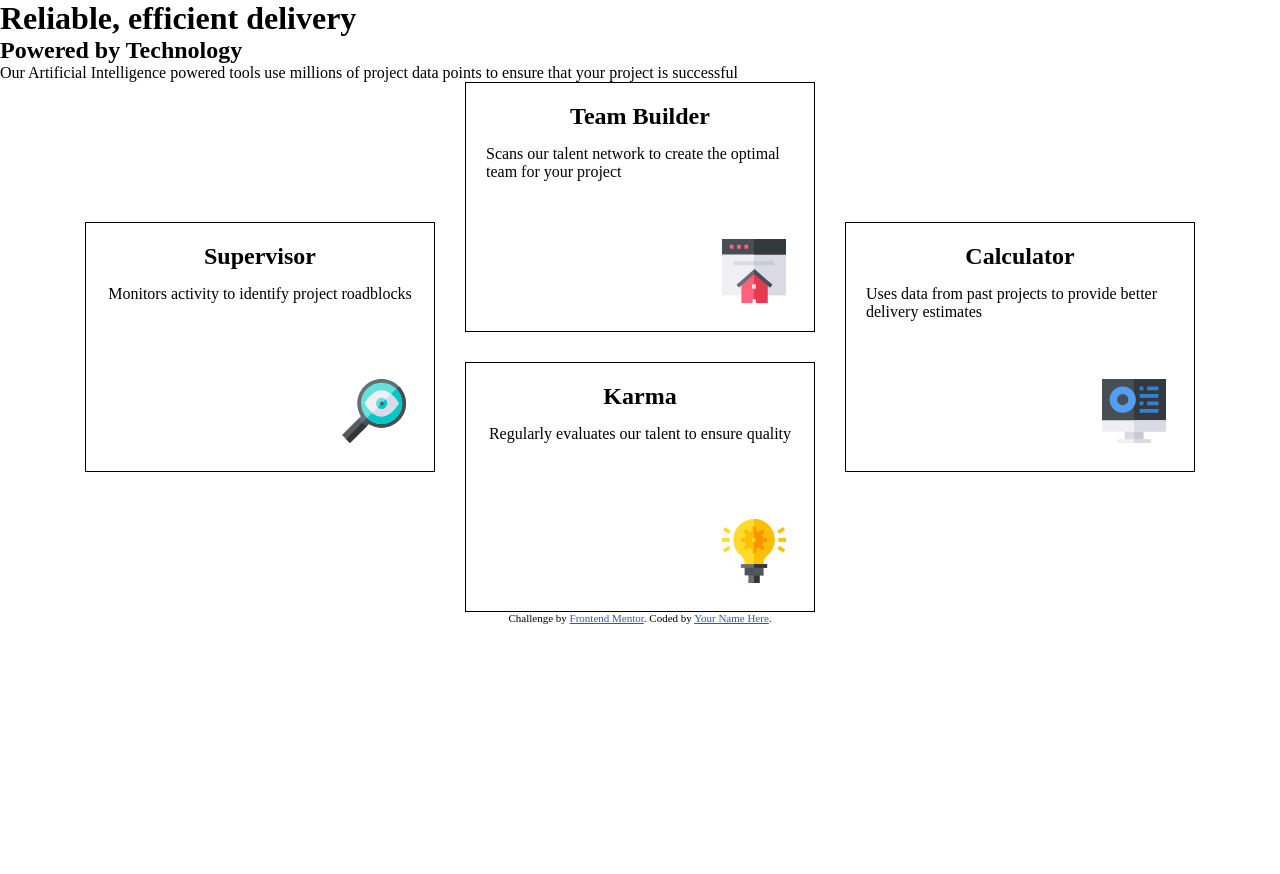
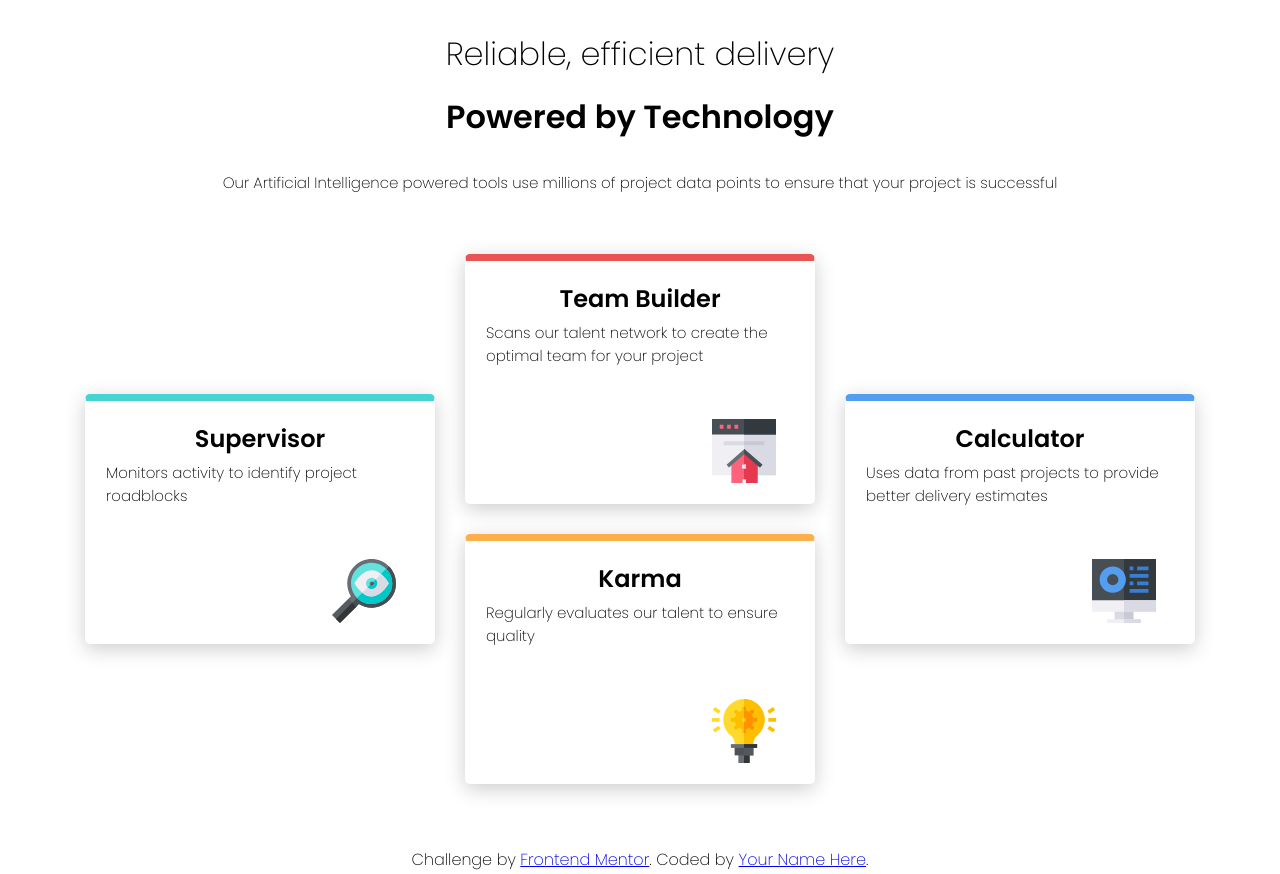
Before and after one commit to GuilleMartinez/four-card-feature, a website: page index.html in a window 1280 px wide. Before the commit the page ends 800 px from the top, so only its background shows below. Drawn offline with Linux system fonts and the light colour scheme.

Commit message:
challenge finalizado, se puede factorizar el código

```diff
--- a/index.html
+++ b/index.html
@@ -14,45 +14,76 @@
 </head>
 
 <body>
+  <main>
 
-  <h1>Reliable, efficient delivery</h1>
-  <h2>Powered by Technology</h2>
+    <section class="titles">
+      <h1 class="main-title">Reliable, efficient delivery</h1>
+      <h2 class="secondary-title">Powered by Technology</h2>
+      <p class="info-title">Our Artificial Intelligence powered tools use millions of project data points
+        to ensure that your project is successful</p>
+    </section>
 
-  <p>Our Artificial Intelligence powered tools use millions of project data points
-    to ensure that your project is successful</p>
+    <section class="card-deck">
 
-  <div class="card-deck">
+      <div class="col col-1 supervisor">
 
-    <div class="col col-1">
         <div class="card supervisor">
+
+          <div class="card-body">
             <h2 class="card-title">Supervisor</h2>
             <p class="card-subtitle">Monitors activity to identify project roadblocks</p>
+          </div>
+
+          <div class="card-footer">
             <img src="./images/icon-supervisor.svg" alt="" class="card-img">
           </div>
+
         </div>
-    <div class="col col-2">
-      <div class="card">
+
+      </div>
+
+      <div class="col col-2 ">
+        <div class="card team-builder">
+          <div class="card-body">
             <h2 class="card-title">Team Builder</h2>
             <p class="card-subtitle">Scans our talent network to create the optimal team for your project</p>
+          </div>
+
+          <div class="card-footer">
             <img src="./images/icon-team-builder.svg" alt="" class="card-img">
           </div>
+        </div>
 
-      <div class="card">
+        <div class="card karma">
+          <div class="card-body">
             <h2 class="card-title">Karma</h2>
             <p class="card-subtitle">Regularly evaluates our talent to ensure quality</p>
+          </div>
+
+          <div class="card-footer">
             <img src="./images/icon-karma.svg" alt="" class="card-img">
           </div>
         </div>
+      </div>
+
       <div class="col col-3">
 
-      <div class="card">
+        <div class="card calculator">
+          <div class="card-body">
             <h2 class="card-title">Calculator</h2>
             <p class="card-subtitle">Uses data from past projects to provide better delivery estimates</p>
+          </div>
+
+          <div class="card-footer">
             <img src="./images/icon-calculator.svg" alt="" class="card-img">
-      </div>
           </div>
 
         </div>
+
+      </div>
+
+    </section>
+  </main>
 
   <footer>
     <p class="attribution">
--- a/scss/_colors.scss
+++ /dev/null
@@ -1,3 +0,0 @@
-    a {
-        color: hsl(228, 45%, 44%);
-    }
--- a/scss/_mediaquerys.scss
+++ /dev/null
@@ -1,17 +0,0 @@
-.card-deck {
-
-    @media (max-width: $break-columns) {
-        max-width: ($card-width + $card-gap) * ($column-count - 1);
-    }
-
-    @media (max-width: $break-small) {
-        max-width: max-content;
-    }
-
-}
-
-.col-1, .col-3 {
-    @media (max-width: $break-columns) {
-            grid-row: span 1;
-    }
-}
--- a/scss/_typography.scss
+++ b/scss/_typography.scss
@@ -1,4 +1,39 @@
+@import 'https://fonts.googleapis.com/css2?family=Poppins:wght@200;400;600&display=swap';
+
+* {
+    font-family: 'Poppins', sans-serif;
+    font-weight: 200;
+}
+
+body {
+    font-size: 15px;
+}
+
 .attribution {
-    font-size: 11px;
+    font-size: 1rem;
     text-align: center;
 }
+
+.titles {
+    text-align: center;
+
+    .main-title,
+    .secondary-title {
+        font-size: 2rem;
+    }
+
+    .main-title {
+        font-weight: 200;
+    }
+
+    .secondary-title {
+        font-weight: 600;
+    }
+}
+
+
+.card-title {
+    text-align: center;
+    font-weight: 600;
+    font-size: 1.5rem;
+}
--- a/scss/_variables.scss
+++ b/scss/_variables.scss
@@ -1,13 +1,30 @@
-$card-width: 350px;
-$card-height: 250px;
-$card-gap: 30px;
-$column-count: 3;
-$break-columns: 1129px;
-$break-small: 730px;
+$cardWidth: 350px;
+$cardHeight: 250px;
+$cardGap: 30px;
+$colCount: 3;
+$breakColumn: 1110px;
+$imgHeight: 64px;
+$sectionGap: 60px;
+$marginTitle: 15px;
 
-@mixin displayFlex ($direction, $justify-content, $align-items, $wrap) {
+$red: hsl(0, 78%, 62%);
+$cyan: hsl(180, 62%, 55%);
+$orange: hsl(34, 97%, 64%);
+$blue: hsl(212, 86%, 64%);
+
+@mixin displayFlex ($direction, $justifyContent, $alignItems, $wrap) {
     display: flex;
     flex-flow: $direction $wrap;
-    justify-content: $justify-content;
-    align-items: $align-items;
+    justify-content: $justifyContent;
+    align-items: $alignItems;
 }
+
+@mixin displayGrid ($columnsCount, $coulumnWidth, $rowsCount, $rowHeight, $justifyContent, $alignItems, $rowGap, $colGap) {
+    display: grid;
+    grid-template-columns: repeat($columnsCount, $coulumnWidth);
+    grid-template-rows: repeat($rowsCount, $rowHeight);
+    justify-content: $justifyContent;
+    align-items: $alignItems;
+    row-gap: $rowGap;
+    column-gap: $colGap;
+}
--- a/scss/main.scss
+++ b/scss/main.scss
@@ -1,28 +1,9 @@
-.attribution {
-    font-size: 11px;
-    text-align: center;
-
-    a {
-        color: hsl(228, 45%, 44%);
-    }
-}
+@import "variables";
+@import "typography";
 
 html {
     box-sizing: border-box;
 
-}
-
-$card-width: 350px;
-$card-height: 250px;
-$card-gap: 30px;
-$column-count: 3;
-$break-column: 1100px;
-
-@mixin displayFlex ($direction, $justify-content, $align-items, $wrap) {
-    display: flex;
-    flex-flow: $direction $wrap;
-    justify-content: $justify-content;
-    align-items: $align-items;
 }
 
 *,
@@ -35,22 +16,40 @@ $break-column: 1100px;
 }
 
 
+main {
+    padding-top: $sectionGap / 2;
+    padding-bottom: $sectionGap;
+}
+
+.titles {
+    margin-bottom: $sectionGap;
+
+    .main-title {
+        margin-bottom: $marginTitle;
+    }
+
+    .secondary-title {
+        margin-bottom: $marginTitle * 2;
+    }
+
+    .info-title {
+        margin: 0 auto;
+        width: 75%;
+    }
+}
+
+
 .card-deck {
-    display: grid;
-    grid-template-columns: repeat(auto-fit, minmax(min-content, $card-width));
-    grid-template-rows: repeat(2, $card-height);
-    gap: 30px;
-    align-items: center;
-    justify-content: center;
+    @include displayGrid(auto-fit, minmax(min-content, $cardWidth), 2, $cardHeight, center, center, $cardGap, $cardGap);
     margin: 0 auto;
-    max-width: ($card-width + $card-gap) * $column-count;
+    max-width: ($cardWidth + $cardGap) * $colCount;
 
-    @media (max-width: $break-column) {
-        max-width: ($card-width + $card-gap) * ($column-count - 1);
+    @media (max-width: $breakColumn) {
+        max-width: ($cardWidth + $cardGap) * ($colCount - 1);
     }
 
     .col {
-        width: 350px;
+        width: $cardWidth;
         grid-row: span 2;
     }
 
@@ -59,36 +58,76 @@ $break-column: 1100px;
         height: 100%;
         @include displayFlex(column, center, center, nowrap);
 
-        @media (max-width: $break-column) {
+        @media (max-width: $breakColumn) {
             grid-row: span 1;
         }
     }
 
     .col-2 {
-        height: ($card-height * 2) + $card-gap;
+        height: ($cardHeight * 2) + $cardGap;
         @include displayFlex(column, space-between, center, nowrap);
     }
 
 
 
     .card {
-        @include displayFlex(column, initial, center, nowrap);
+        @include displayFlex(column, space-between, center, nowrap);
         width: 100%;
-        height: 250px;
-        padding: 20px;
-        border: 1px solid;
+        height: $cardHeight;
+        padding: $cardGap - 10;
         position: relative;
+        border-width: 7px 1px 1px 1px;
+        border-style: solid;
+        border-color: transparent;
+        border-radius: 5px;
+        box-shadow: 0 5px 20px rgba($color: #000000, $alpha: 0.2);
 
-        .card-img {
-            position: absolute;
-            left: $card-width - 94;
-            top: $card-height - 94;
+        .card-footer,
+        .card-body {
+            width: 100%;
+        }
+
+        .card-footer {
+
+            height: $imgHeight;
+
+            .card-img {
+                margin-left: $cardWidth - ($cardGap * 2) - $imgHeight;
+            }
+
         }
 
         .card-title {
-            margin-bottom: 15px;
+            margin-bottom: $marginTitle - 10;
         }
+
+        &.supervisor {
+            @extend .card;
+            border-top-color: $cyan;
+
+        }
+
+        &.team-builder {
+            @extend .card;
+            border-top-color: $red;
+        }
+
+        &.calculator {
+            @extend .card;
+            border-top-color: $blue;
+        }
+
+        &.karma {
+            @extend .card;
+            border-top-color: $orange;
+        }
+
     }
 
 
 }
+
+footer {
+    @include displayFlex(column, center, center, nowrap);
+    height: $sectionGap / 2;
+}
```
Also changed, not shown: styles/main.css. Lines whose indentation alone changed are shown as unchanged.
